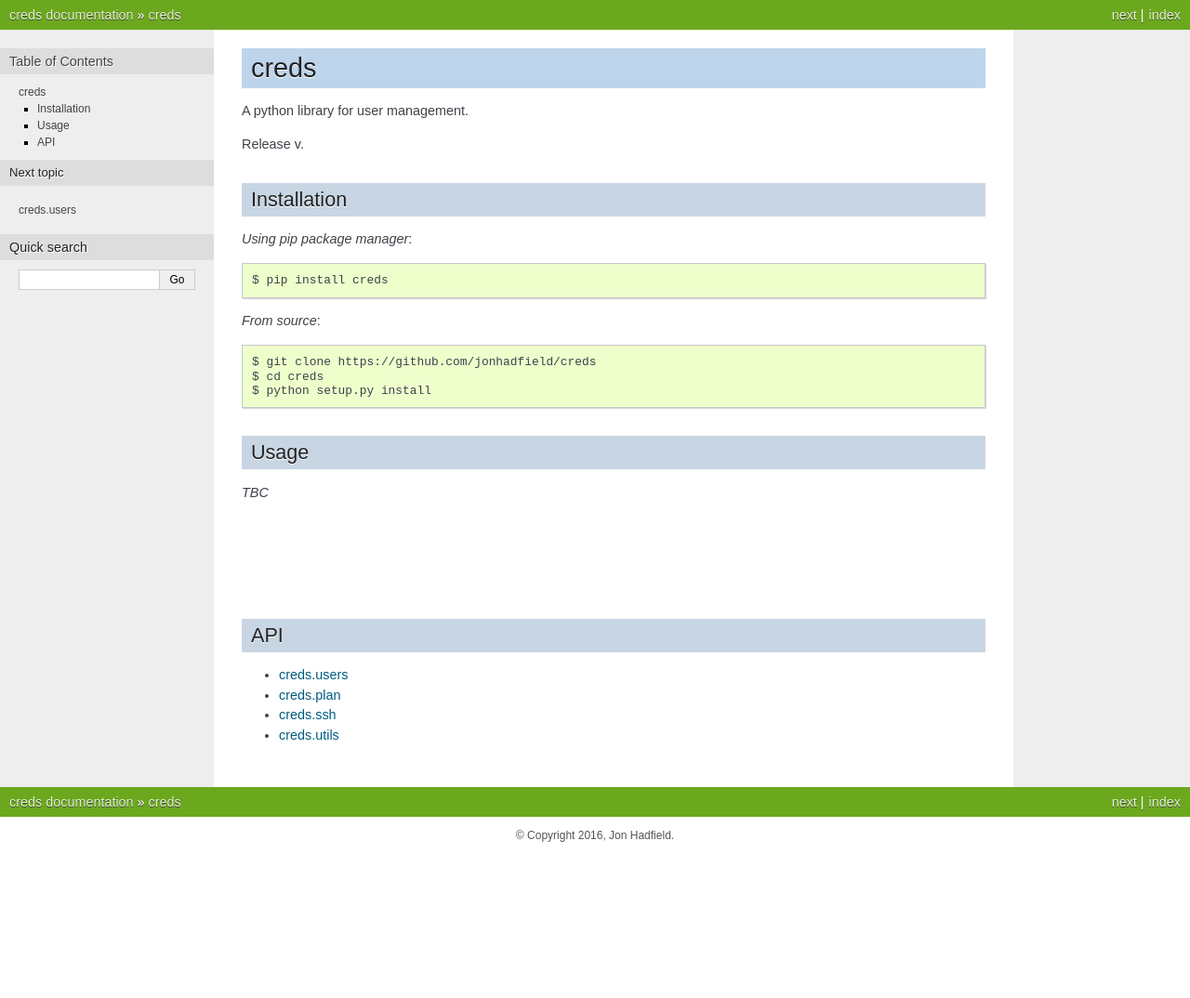
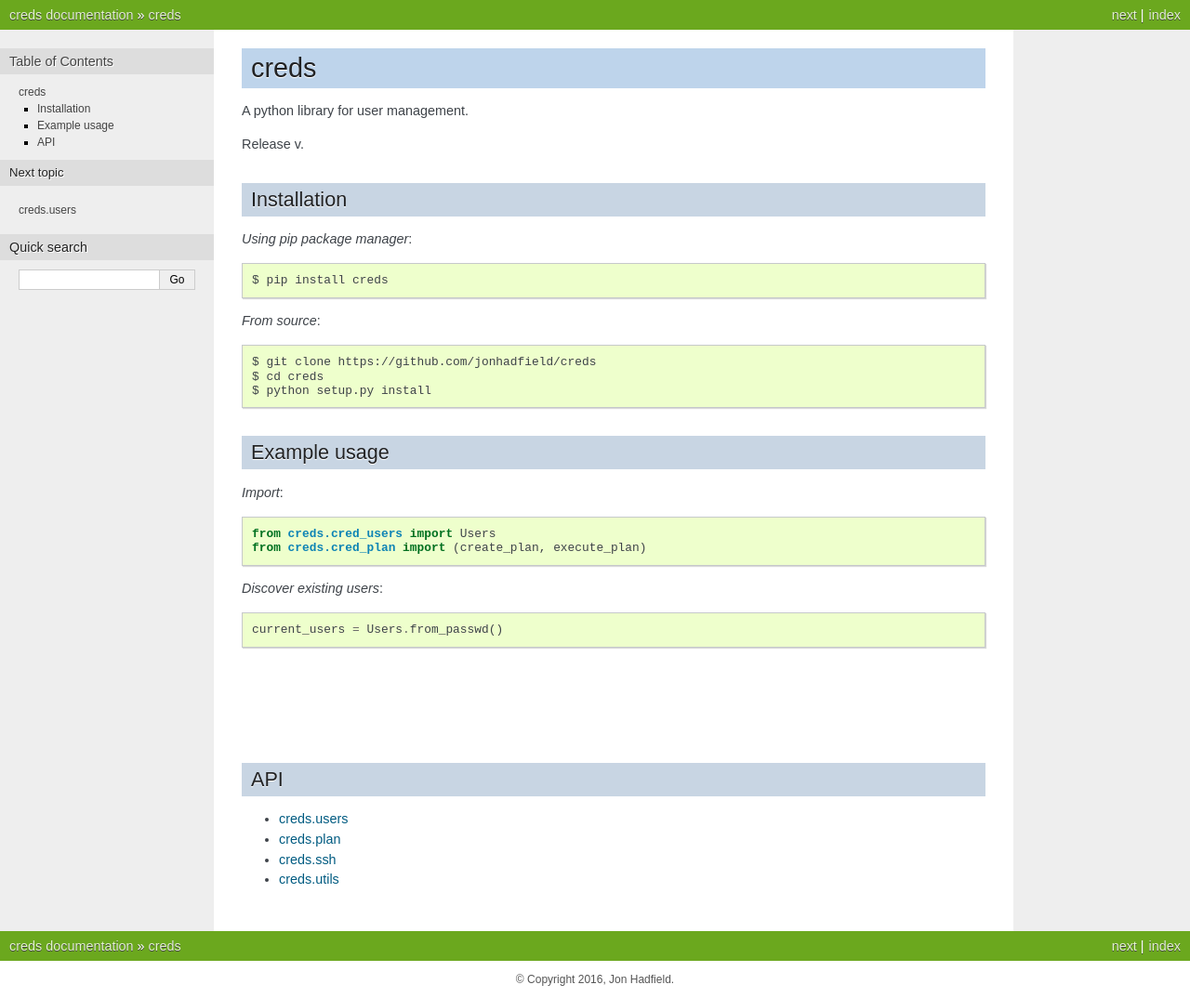
Before and after one commit to jonhadfield/creds, a Sphinx documentation site: the page built from docs/index.rst, in a window 1280 px wide. Shown: the whole page at 93% size. Built offline with Sphinx 7.4.7, drawn with Linux system fonts in a browser that asks for light colours; the version number could not be read and is left out; before the commit the page ends 919 px from its top, so only the background shows below that.

Commit message:
start example usage.

```diff
--- a/docs/index.rst
+++ b/docs/index.rst
@@ -19,10 +19,18 @@ Installation
     $ cd creds
     $ python setup.py install
 
-Usage
------
+Example usage
+-------------
 
-*TBC*
+*Import*::
+
+    from creds.cred_users import Users
+    from creds.cred_plan import (create_plan, execute_plan)
+
+*Discover existing users*::
+
+    current_users = Users.from_passwd()
+
 
 |
 |
```
